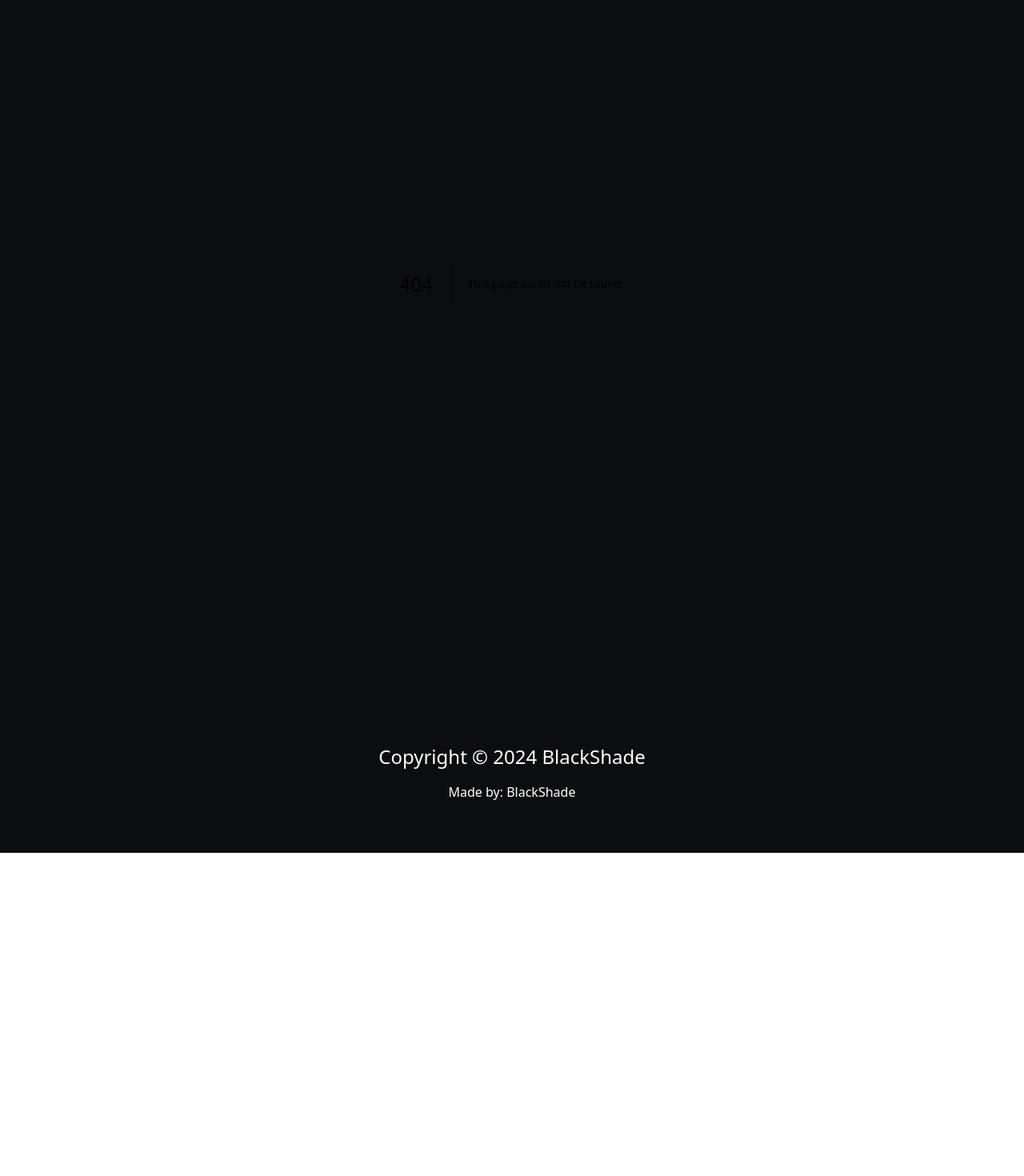
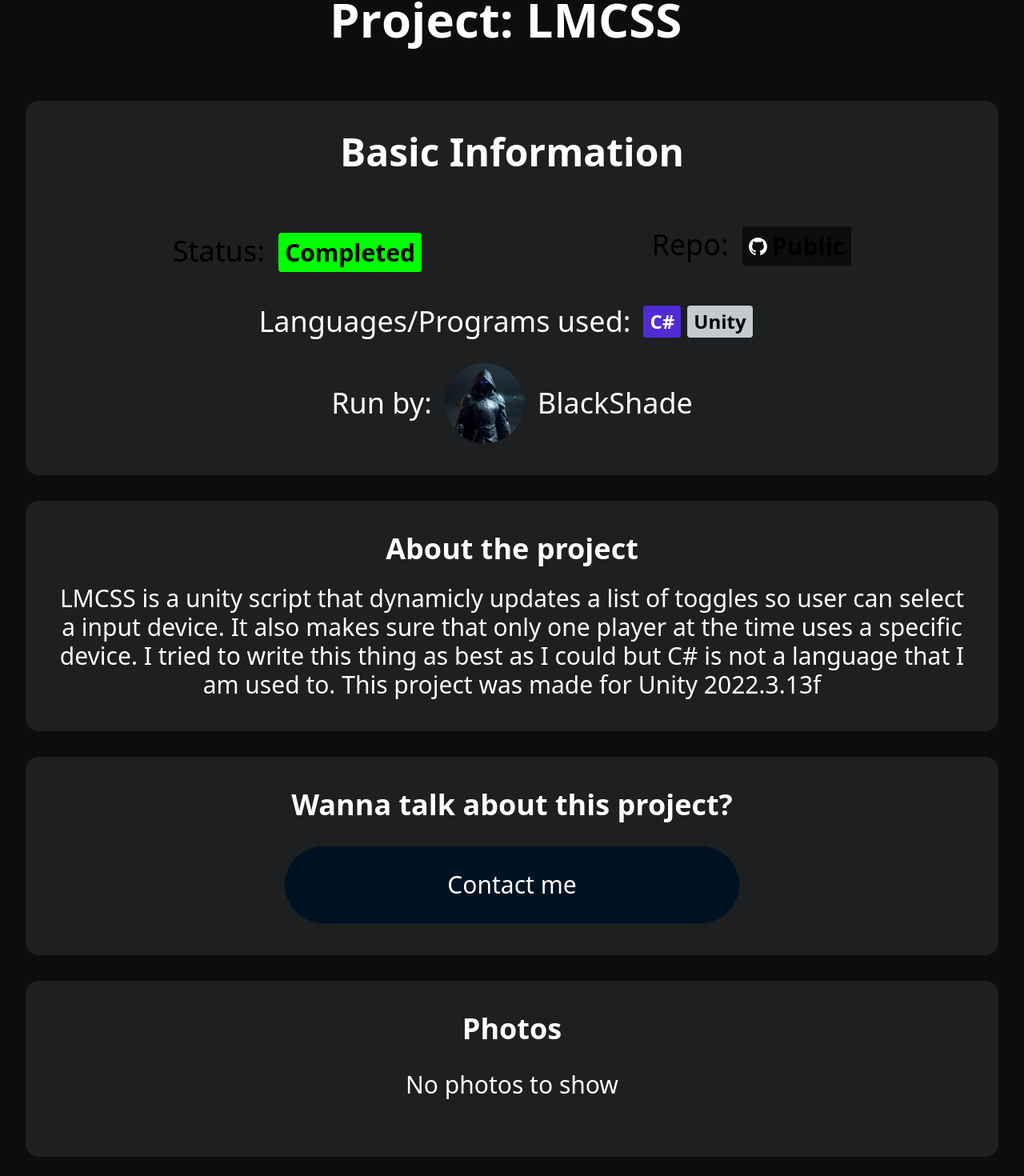
Before and after one commit to BlackShadeOSS/blackshade-website, a Next.js app: page /projects/lmcss in a window 1280 px wide. Before the commit this address had no page. Shown: the part 158-1628 px from the top of the page at 80% size. Before the commit the page ends 1224 px from the top, so only its background shows below. Built offline with nearby package versions, Linux system fonts and the light colour scheme.

Commit message:
Adding more project pages

```diff
--- a/app/components/card.tsx
+++ b/app/components/card.tsx
@@ -65,13 +65,24 @@
                 <motion.div
                     whileHover={{ scale: 1.025 }}
                     transition={{ duration: 0.25 }}
-                    className="flex justify-center hover:cursor-pointer text-white hover:text-sky-400 duration-500 h-fit mt-6 w-full px-4 py-2"
+                    className={
+                        "flex justify-center hover:cursor-pointer text-white h-fit mt-6 w-full px-4 py-2 duration-500 " +
+                        (link !== ""
+                            ? "hover:text-sky-400"
+                            : "hover:text-red-600")
+                    }
                 >
-                    <Link href={link} className="w-full">
+                    {link !== "" ? (
+                        <Link href={link} className="w-full">
+                            <span className="bg-deepnavyblue px-6 py-3 rounded-lg text-center text-lg lg:text-xl font-semibold w-full block">
+                                Learn More
+                            </span>
+                        </Link>
+                    ) : (
                         <span className="bg-deepnavyblue px-6 py-3 rounded-lg text-center text-lg lg:text-xl font-semibold w-full block">
-                            Learn More
+                            Details Coming Soon
                         </span>
-                    </Link>
+                    )}
                 </motion.div>
             </div>
         </motion.div>
--- a/app/components/photosGalery.tsx
+++ b/app/components/photosGalery.tsx
@@ -5,11 +5,11 @@
 
 type PhotosGaleryProps = {
     folder: string;
-    collumns?: 1 | 2 | 3 | 4 | 5;
-    photos: Photo[]; // Ensure photos is an array type
+    collumns?: 1 | 2 | 3 | 4 | 5; // idk why but 4 and 5 are like 1
+    photos: Photo[];
 };
 
-type Photo = {
+export type Photo = {
     name: string;
     extention: string;
     folder: string;
@@ -18,26 +18,30 @@
 export default function PhotosGalery({
     folder,
     collumns = 3,
-    photos = [], // Default to an empty array if photos is undefined
+    photos = [],
 }: PhotosGaleryProps) {
     return (
         <motion.div
             initial={{ opacity: 0, x: -100 }}
             animate={{ opacity: 1, x: 0 }}
-            transition={{ duration: 0.75, delay: 1.25 }}
+            transition={{ duration: 0.75, delay: 1.75 }}
             className="bg-ashgrey rounded-2xl p-10 h-fit"
         >
             <h3 className="text-3xl text-center font-bold text-white lg:text-4xl">
                 Photos
             </h3>
+            {photos.length === 0 ? (
+                <p className="text-white text-center mt-8 text-3xl w-full">
+                    No photos to show
+                </p>
+            ) : null}
             <div
                 className={
-                    "grid grid-cols-1 gap-3 mt-8 lg:grid-cols-" + collumns
+                    "grid grid-cols-1 gap-8 mt-8 lg:grid-cols-" + collumns
                 }
             >
-                {photos
-                    .filter((photo) => photo.folder === folder)
-                    .map((photo) => (
+                {photos.length !== 0
+                    ? photos.map((photo) => (
                           <div
                               key={photo.name}
                               className="bg-ashgrey rounded-2xl"
@@ -50,7 +54,8 @@
                                   className="rounded-2xl w-full h-auto"
                               />
                           </div>
-                    ))}
+                      ))
+                    : null}
             </div>
         </motion.div>
     );
--- a/app/components/runBy.tsx
+++ b/app/components/runBy.tsx
@@ -26,7 +26,7 @@
                 alt={by}
                 width={size === "sm" ? 50 : size === "md" ? 100 : 150}
                 height={size === "sm" ? 50 : size === "md" ? 100 : 150}
-                className="inline-block"
+                className="inline-block mr-4"
             />
             <span className="text-2xl text-white text-center lg:text-left lg:text-4xl">
                 {by}
--- a/app/page.tsx
+++ b/app/page.tsx
@@ -156,7 +156,7 @@
                         languages={["csharp", "unity"]}
                         status="completed"
                         repo="github.com/BlackShadeOSS/LocalMultiplayerControllerSelectionScript"
-                        link="/projects"
+                        link="/projects/lmcss"
                     />
                     <Card
                         title="MECB"
@@ -164,7 +164,7 @@
                         languages={["fusion360"]}
                         status="inprogress"
                         repo="/github.com/BlackShadeOSS/Modular-Exhaust-CanBox"
-                        link="/projects"
+                        link=""
                     />
                     <Card
                         title="Space Odyssey 2"
@@ -173,7 +173,7 @@
                         status="completed"
                         repo="github.com/BlackShadeOSS/Space-Odyssey-2"
                         by="BlackShade"
-                        link="/projects"
+                        link=""
                     />
                 </div>
                 <div className="flex justify-center items-center gap-4 h-28 mt-10">
--- a/app/projects/daitostories/page.tsx
+++ b/app/projects/daitostories/page.tsx
@@ -8,19 +8,9 @@
 import { AnimatedText } from "@/app/components/textTyper";
 import RunBy from "@/app/components/runBy";
 import PhotosGalery from "@/app/components/photosGalery";
+import { Photo } from "@/app/components/photosGalery";
 
-const photos = [
-    {
-        name: "daitostories1",
-        extention: ".png",
-        folder: "daitostories",
-    },
-    {
-        name: "daitostories2",
-        extention: ".png",
-        folder: "daitostories",
-    },
-];
+const photos: Photo[] = [];
 
 export default function Page() {
     return (
@@ -63,7 +53,7 @@
                     <h3 className="text-3xl text-center font-bold text-white lg:text-4xl">
                         About the project
                     </h3>
-                    <p className="text-2xl text-white text-center mt-6">
+                    <p className="text-2xl lg:text-3xl text-white text-center mt-6">
                         Daito Stories is 2.5D dungeon crawler game made in
                         Unreal Engine 5. More information soon.
                     </p>
--- /dev/null
+++ b/app/projects/lmcss/page.tsx
@@ -0,0 +1,88 @@
+"use client";
+
+import Link from "next/link";
+import { motion } from "framer-motion";
+import Status from "@/app/components/status";
+import Repo from "@/app/components/repo";
+import Languages from "@/app/components/languagesUsed";
+import { AnimatedText } from "@/app/components/textTyper";
+import RunBy from "@/app/components/runBy";
+import PhotosGalery from "@/app/components/photosGalery";
+import { Photo } from "@/app/components/photosGalery";
+
+const photos: Photo[] = [];
+
+export default function Page() {
+    return (
+        <div className="flex w-full flex-col gap-12 pb-8">
+            <section className="flex flex-col gap-8 mt-10" id="project">
+                <span className="text-5xl text-center font-bold text-white lg:text-6xl mb-10">
+                    <AnimatedText text="Project: LMCSS" once speed={0.125} />
+                </span>
+                <motion.div
+                    initial={{ opacity: 0, x: -100 }}
+                    animate={{ opacity: 1, x: 0 }}
+                    transition={{ duration: 0.75, delay: 0.25 }}
+                    className="bg-ashgrey rounded-2xl p-10 h-fit"
+                >
+                    <h2 className="text-4xl text-center font-bold text-white lg:text-5xl mb-10">
+                        Basic Information
+                    </h2>
+                    <div className="flex flex-col lg:flex-row justify-around items-center">
+                        <Status status="completed" size="lg" />
+                        <Repo
+                            repo="github.com/BlackShadeOSS/LocalMultiplayerControllerSelectionScript"
+                            size="lg"
+                        />
+                    </div>
+                    <div className="flex flex-col gap-6 lg:gap-0 lg:flex-row justify-center items-center mt-6">
+                        <h3 className="text-2xl text-white text-center lg:text-left lg:text-4xl">
+                            Languages/Programs used:
+                        </h3>
+                        <Languages languages={["csharp", "unity"]} size="lg" />
+                    </div>
+                    <RunBy by="BlackShade" size="md" />
+                </motion.div>
+                <motion.div
+                    initial={{ opacity: 0, x: -100 }}
+                    animate={{ opacity: 1, x: 0 }}
+                    transition={{ duration: 0.75, delay: 0.75 }}
+                    className="bg-ashgrey rounded-2xl p-10 h-fit"
+                >
+                    <h3 className="text-3xl text-center font-bold text-white lg:text-4xl">
+                        About the project
+                    </h3>
+                    <p className="text-2xl lg:text-3xl text-white text-center mt-6">
+                        LMCSS is a unity script that dynamicly updates a list of
+                        toggles so user can select a input device. It also makes
+                        sure that only one player at the time uses a specific
+                        device. I tried to write this thing as best as I could
+                        but C# is not a language that I am used to. This project
+                        was made for Unity 2022.3.13f
+                    </p>
+                </motion.div>
+                <motion.div
+                    initial={{ opacity: 0, x: -100 }}
+                    animate={{ opacity: 1, x: 0 }}
+                    transition={{ duration: 0.75, delay: 1.25 }}
+                    className="bg-ashgrey rounded-2xl p-10 h-fit flex flex-col items-center justify-center"
+                >
+                    <h3 className="text-3xl text-center font-bold text-white lg:text-4xl">
+                        Wanna talk about this project?
+                    </h3>
+                    <Link
+                        href="/#contact"
+                        className="flex items-center justify-center bg-deepnavyblue hover:bg-[#05226f] h-24 rounded-full px-6 py-3 text-white text-2xl lg:text-3xl duration-700 mt-8 w-1/2"
+                    >
+                        <span>Contact me</span>
+                    </Link>
+                </motion.div>
+                <PhotosGalery
+                    folder="daitostories"
+                    collumns={3}
+                    photos={photos}
+                />
+            </section>
+        </div>
+    );
+}
--- a/app/projects/page.tsx
+++ b/app/projects/page.tsx
@@ -33,7 +33,7 @@
                         languages={["csharp", "unity"]}
                         status="completed"
                         repo="github.com/BlackShadeOSS/LocalMultiplayerControllerSelectionScript"
-                        link="/projects"
+                        link="/projects/lmcss"
                     />
                     <Card
                         title="MECB"
@@ -41,7 +41,7 @@
                         languages={["fusion360"]}
                         status="inprogress"
                         repo="/github.com/BlackShadeOSS/Modular-Exhaust-CanBox"
-                        link="/projects"
+                        link=""
                     />
                     <Card
                         title="BlackMessages"
@@ -49,7 +49,7 @@
                         languages={["dart", "flutter"]}
                         status="paused"
                         by="OmegaSpaceDev"
-                        link="/projects"
+                        link=""
                     />
                     <Card
                         title="Navix"
@@ -57,7 +57,7 @@
                         languages={["kicad", "hardware"]}
                         status="paused"
                         by="OmegaSpaceSystems"
-                        link="/projects"
+                        link=""
                     />
                     <Card
                         title="Space Odyssey 2"
@@ -66,7 +66,7 @@
                         status="completed"
                         repo="github.com/BlackShadeOSS/Space-Odyssey-2"
                         by="BlackShade"
-                        link="/projects"
+                        link=""
                     />
                     <Card
                         title="Liquid Rocket Engine"
@@ -74,7 +74,7 @@
                         languages={["fusion360", "hardware"]}
                         status="paused"
                         by="OmegaSpaceSystems"
-                        link="/projects"
+                        link=""
                     />
                     <Card
                         title="Sagas of Mankind"
@@ -82,7 +82,7 @@
                         languages={["cpp", "ue5"]}
                         status="paused"
                         by="OmegaSpaceDev"
-                        link="/projects"
+                        link=""
                     />
                 </div>
                 <div className="flex justify-center items-center gap-4 h-28 mt-10">
```
Also changed, not shown: 2 other files (tests, documents, lock files or other folders). Lines whose indentation alone changed are shown as unchanged.
